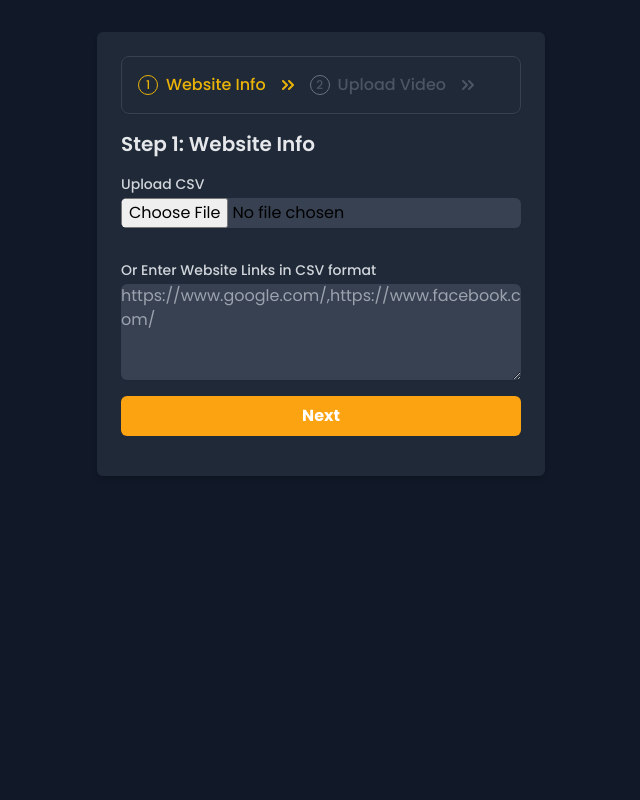
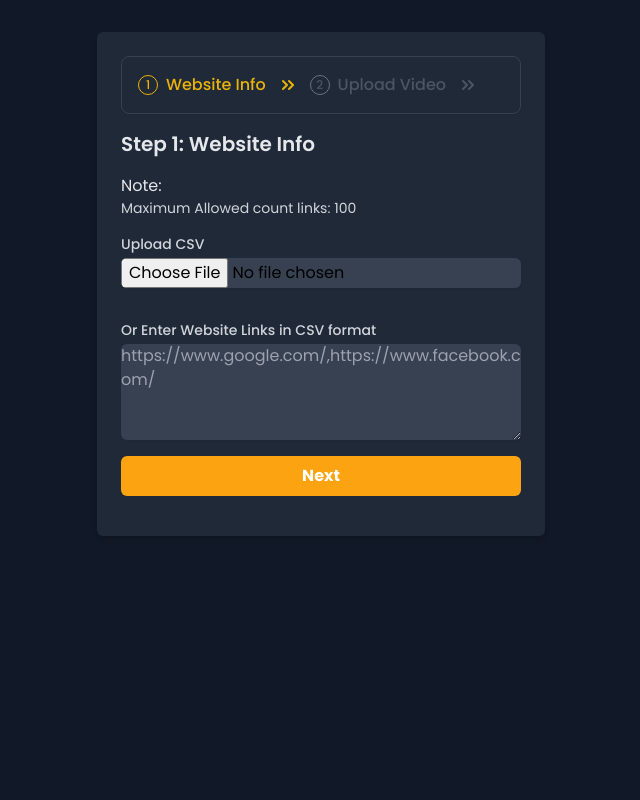
Before and after one commit to tayyab2914/SiteScroll-Video-Creator, a Django app: page /snip/makevideo/ in a window 1280 px wide. Shown: the part 64-864 px from the top of the page, without its empty margins (319-959 px from the left). Run offline with Django 5.2, Linux system fonts and the light colour scheme; the visitor is signed in with stand-in values (Sample User, id 1); some libraries are stand-ins or nearby versions.

Commit message:
Added constraint of projects, links, video size, duration, extensions. Fix mask_video width issue. Added error_description in project

```diff
--- a/templates/pages/dashboard.html
+++ b/templates/pages/dashboard.html
@@ -13,6 +13,8 @@
                     Create New Video Project
                 </a>
             </div>
+
+
             {% if messages %}
                 {% for message in messages %}
                     <p class="text-center {% if message.tags == 'error' %}text-red-500{% elif message.tags == 'success' %}text-green-500{% endif %} text-sm mb-2">
@@ -48,6 +50,7 @@
                 </div>
             {% else %}
                 <p class="pt-2 text-gray-200 text-center">Your created Projects will show here.</p>
+                <p class="pt-2 text-gray-200 text-sm text-center">Note: You can create upto 5 projects.</p>
             {% endif %}
 
 
--- a/templates/pages/makevideo.html
+++ b/templates/pages/makevideo.html
@@ -4,7 +4,7 @@
 {% block body %}
 {% include "../components/navbar.html"%}
 
-<div class="min-h-screen bg-gray-900 p-8">
+<div class="min-h-screen bg-gray-900 p-8" x-data="{ isOpen: false }">
     <div class="max-w-md mx-auto bg-gray-800 p-6 rounded-md shadow-md">
         <div class="mb-4">
             <!-- Step Indicator -->
@@ -42,15 +42,17 @@
                     {% endfor %}
                 {% endif %}
                 <h2 class="text-xl text-gray-200 font-semibold mb-4">Step 1: Website Info</h2>
-
-
+                <p class="text-gray-200">Note:</p>
+                {% for link_notice in links_notice %}
+                        <p class="text-gray-300 text-sm">{{link_notice}}</p>
+                {% endfor %}
                 <!-- File Upload or Textarea for Website Links -->
-                <div class="mb-4">
+                <div class="mb-4 pt-4">
                     <label class="block text-sm font-medium text-gray-300" for="fileOrLinks">Upload CSV</label>
                     <input type="file" id="CsvFileLinks" name="CsvFileLinks" class="mt-1 block w-full focus:ring border-gray-600 focus:border-blue-500 focus:ring-blue-800 bg-gray-700 rounded-md shadow-sm">
                     <!-- OR use a textarea for entering links -->
                     <h1 class="block text-sm pt-8 font-medium text-gray-300">Or Enter Website Links in CSV format</h1>
-                <textarea id="textLinks" name="textLinks" rows="4" placeholder="https://www.google.com/,https://www.facebook.com/" class="text-gray-300 mt-1 block w-full focus:ring border-gray-600 focus:border-blue-500 focus:ring-blue-800 bg-gray-700 rounded-md shadow-sm"></textarea>
+                    <textarea id="textLinks" name="textLinks" rows="4" placeholder="https://www.google.com/,https://www.facebook.com/" class="text-gray-300 mt-1 block w-full focus:ring border-gray-600 focus:border-blue-500 focus:ring-blue-800 bg-gray-700 rounded-md shadow-sm"></textarea>
                 </div>
 
                 <button type="button" onclick="toggleStep('step2')" class="w-full submit-btn py-2 rounded-md hover:bg-blue-600 focus:outline-none focus:ring focus:border-blue-300">
@@ -61,12 +63,15 @@
             <!-- Step 2: Upload Video -->
             <div id="step2" class="hidden">
                 <h2 class="text-xl text-gray-200 font-semibold mb-4">Step 2: Upload Video</h2>
+                <p class="text-gray-200">Note:</p>
+                {% for video_notice in videos_notice %}
+                        <p class="text-gray-300 text-sm">{{video_notice}}</p>
+                {% endfor %}
 
                 <!-- File Upload for Video -->
-                <div class="mb-4">
+                <div class="mb-4 pt-4">
                     <label class="block text-sm font-medium text-gray-300" for="videoFile">Upload Video</label>
                     <input type="file" id="videoFile" name="videoFile" class="mt-1 block w-full focus:ring border-gray-600 focus:border-blue-500 focus:ring-blue-800 bg-gray-700 rounded-md shadow-sm">
-                    <p class="text-gray-300 text-sm pt-2 ">Note: Maximum video duration: 10mins</p>
                 </div>
 
                 <div class="flex justify-between">
@@ -80,6 +85,8 @@
             </div>
         <form>
     </div>
+
+    <script src="https://cdn.jsdelivr.net/npm/alpinejs@2.8.2/dist/alpine.min.js" defer></script>
 
     <script>
         function toggleStep(stepId) {
@@ -131,7 +138,7 @@
                 var mask_radius = 300;
                 var mask_width = 300;
 
-                var url = '/snip/generate_videos_for_links/?user_video_id=' + encodeURIComponent(user_video_id_param) + '&video_width=' + encodeURIComponent(video_width) + '&video_height=' + encodeURIComponent(video_height) + '&mask_radius=' + encodeURIComponent(mask_radius) + '&mask_width=' + encodeURIComponent(mask_width);
+                var url = '/snip/generate_videos_for_links/?user_video_id=' + encodeURIComponent(user_video_id_param) + '&video_width=' + encodeURIComponent(video_width) + '&video_height=' + encodeURIComponent(video_height);
                 xhr.open('GET', url, true);
 
                 // Set up the event listener for when the request completes
--- a/webvideo/task.py
+++ b/webvideo/task.py
@@ -21,7 +21,6 @@ def take_screenshot(scroller_video_instance, url, width=1200, height=800):
 
     screenshot_filename = f"{uuid.uuid4()}.png"
     screenshot_path = os.path.join(settings.MEDIA_ROOT, 'screenshots', screenshot_filename)
-    print(screenshot_path)
     driver.save_screenshot(screenshot_path)
     scroller_video_instance.screenshot_path = screenshot_path
     scroller_video_instance.save()
@@ -72,7 +71,7 @@ def circular_mask(frame, center, radius):
     return result
 
 
-def create_mask_and_merge(scroll_video, mask_path, mask_radius, mask_width):
+def create_mask_and_merge(scroll_video, mask_path):
 
     output_filename = f"{uuid.uuid4()}.mp4"
     # Load your videos
@@ -81,10 +80,11 @@ def create_mask_and_merge(scroll_video, mask_path, mask_radius, mask_width):
 
     # Apply circular mask to each frame of video2
     center = (video2.size[0] // 2, video2.size[1] // 2)
-    radius = mask_radius
+    radius = int( min(video2.size[0], video2.size[1]) / 2)
     video2 = video2.fl(lambda gf, t: circular_mask(gf(t), center, radius))
 
 
+    mask_width = int( min(video2.size[0], video2.size[1]) / 2)
     # Resize video2 and make it circular
     video2 = video2.resize(width=mask_width)  # Adjust the width of the circular video
     video2 = video2.fx(vfx.mask_color, color=(0, 0, 0), thr=0)  # Make the mask black
--- a/webvideo/views.py
+++ b/webvideo/views.py
@@ -19,7 +19,11 @@ def download_video(request, video_id):
 
 
     video_filename = scroll_video_instance.output_video_path.name
-    download_filename="output_video.mp4"
+    parsed_url = urlparse(scroll_video_instance.web_url)
+    netloc_parts = parsed_url.netloc.split('.')
+    subdomain = netloc_parts[0] if netloc_parts[0] else ''
+    domain = '.'.join(netloc_parts[1:]) if len(netloc_parts) > 1 else ''
+    download_filename = subdomain + '.' + domain + '.mp4'
     video_path = os.path.join(settings.MEDIA_ROOT, 'output_videos', video_filename)
     if os.path.exists(video_path):
         with open(video_path, 'rb') as video_file:
@@ -39,7 +43,10 @@ def project(request, id):
     user_videos = user_videos.first()
     if not user_videos.user == request.user:
         return redirect('/snip/dashboard')
+    error_description = user_videos.error_description
     scroller_video = ScrollerVideo.objects.filter(mask_video=user_videos)
+    if not error_description is None:
+        context['error_description'] = error_description
     context['scroller_video'] = scroller_video
     return render(request, 'pages/project.html', context)
 
@@ -66,71 +73,162 @@ def dashboard(request):
 
 @login_required(login_url='/signin')
 def makevideo(request):
+    ALLOWED_VIDEO_EXTENSIONS = {'mp4'}
+    ALLOWED_VIDEO_SIZE = 100  # in mbs
+    ALLOWED_VIDEO_PROJECTS = 5
+    ALLOWED_VIDEO_DURATION = 600 # in seconds
+    ALLOWED_LINKS_COUNT = 100
+    links_notice = [f'Maximum Allowed count links: {ALLOWED_LINKS_COUNT}']
+    videos_notice = [f'Allowed video extensions: {ALLOWED_VIDEO_EXTENSIONS}', f'Maximum video duration allowed: {int(ALLOWED_VIDEO_DURATION/60)} minutes']
+    videos_notice += [f'Maximum video size allowed: {ALLOWED_VIDEO_SIZE} mbs']
+    context = {'links_notice':links_notice, 'videos_notice':videos_notice}
+
     if request.method=="POST":
-
-        allowed_projects = 5
-        user_video = UserVideoProject.objects.filter(user=request.user)
-        print(user_video.count())
-        if user_video.count() >= allowed_projects:
-            messages.error(request, f"You cannot create more than {allowed_projects} projects!")
-            return redirect('/snip/dashboard/')
-
         csv_file = request.FILES.get('CsvFileLinks')
         video_file = request.FILES.get('videoFile')
         text_links = request.POST.get('textLinks')
 
-        ALLOWED_VIDEO_EXTENSIONS = {'mp4'}
-        if video_file is None:
-            messages.error(request, "Please upload a video.")
-        else:
-            videofile_extension = video_file.name.split('.')[-1]
-            if not videofile_extension in ALLOWED_VIDEO_EXTENSIONS:
-                messages.error(request, f"Invalid video file format. {ALLOWED_VIDEO_EXTENSIONS} format supported!")
-                return render(request, 'pages/makevideo.html')
+        links = perform_validation_on_links(request, csv_file, text_links, ALLOWED_LINKS_COUNT, ALLOWED_VIDEO_PROJECTS)
+        if not links:
+            return render(request, 'pages/makevideo.html', context)
 
-        links = []
-        if csv_file is None:
-            links = text_links.split(',')
-            if not any(links):
-                messages.error(request, "Please upload a CSV or enter links.")
-        else:
-            if not csv_file.name.endswith('.csv'):
-                messages.error(request, "Invalid file format. Please upload a CSV file.")
-            else:
-                decoded_file = csv_file.read().decode('utf-8').splitlines()
-                csv_reader = csv.reader(decoded_file)
+        user_video_project = perform_validation_on_video(request, video_file, ALLOWED_VIDEO_EXTENSIONS, ALLOWED_VIDEO_SIZE, ALLOWED_VIDEO_DURATION)
+        if not user_video_project:
+            return render(request, 'pages/makevideo.html', context)
 
-                for row in csv_reader:
-                    links.extend(row)
-                if not links:
-                    messages.error(request, "Your CSV file is empty!")
+        for link in links:
+            scroller_video = ScrollerVideo(user=request.user, web_url=link, mask_video=user_video_project)
+            scroller_video.save()
+
+        user_video_id = user_video_project.id
+        return render(request, 'pages/makevideo.html', {'user_video_id':user_video_id})
+
+    return render(request, 'pages/makevideo.html', context)
 
 
-        # Validate each link
-        links_valid = True
-        if any(links):
-            for link in links:
-                if not is_valid_link(link):
-                    messages.error(request, f'Invalid link format: {link}')
-                    links_valid = False
 
-            if links_valid:
-                user_video = UserVideoProject(mask_video_path=video_file,user=request.user, project_state='Draft')
-                user_video.save()
-                mask_video_path = output_path = os.path.join(settings.MEDIA_ROOT, 'mask_videos', user_video.mask_video_path.path)
-                video_clip = VideoFileClip(mask_video_path)
-                video_clip_duration = video_clip.duration
 
-                if video_clip_duration > 601:
-                    return render(request, 'pages/makevideo.html')
-                for link in links:
-                    scroller_video = ScrollerVideo(user=request.user, web_url=link, mask_video=user_video)
-                    scroller_video.save()
+# < --- Validation for Links -->
 
-                user_video_id = user_video.id
-                return render(request, 'pages/makevideo.html', {'user_video_id':user_video_id})
+def perform_validation_on_links(request, csv_file, text_links, allowed_links_count, allowed_video_projects):
 
-    return render(request, 'pages/makevideo.html')
+    if not validate_project_counts(request.user, allowed_video_projects):
+        messages.error(request, f"You cannot create more than {allowed_video_projects} projects!")
+        return False
+
+    if csv_file and not csv_file.name.endswith('.csv'):
+        messages.error(request, "Invalid file format. Please upload a CSV file.")
+        return False
+
+    links = is_exist_or_get_links(csv_file, text_links)
+    if not links:
+        messages.error(request, "Please upload a CSV or enter links.")
+        return False
+
+    if len(links) > allowed_links_count:
+        messages.error(request, f"Maximum of {allowed_links_count} links allowed")
+        return False
+
+    if not validate_links(links):
+        messages.error(request, "Invalid link detected!")
+        return False
+
+    return links
+
+
+def is_exist_or_get_links(csv_file, text_links):
+    links = []
+    if csv_file is None:
+        links = text_links.split(',')
+        if not any(links):
+            return False
+    else:
+        decoded_file = csv_file.read().decode('utf-8').splitlines()
+        csv_reader = csv.reader(decoded_file)
+
+        for row in csv_reader:
+            links.extend(row)
+        if not links:
+            return False
+    return links
+
+
+def validate_links(links):
+    for link in links:
+        if not is_valid_link(link):
+            return False
+    return True
+
+def is_valid_link(link):
+    try:
+        parsed_url = urlparse(link)
+        return all([parsed_url.scheme, parsed_url.netloc])
+    except ValueError:
+        return False
+
+
+
+
+# < --- Validation for Videos -->
+
+def perform_validation_on_video(request, video_file , allowed_video_extensions, allowed_video_size, allowed_video_duration):
+
+    if not video_file:
+        messages.error(request, "No video file uploaded!")
+        return False
+
+    if not validate_video_extension(video_file, allowed_video_extensions):
+        messages.error(request, f"Invalid video file format. {allowed_video_extensions} format supported!")
+        return False
+
+    if not validate_video_size(video_file, allowed_video_size):
+        messages.error(request, f"Max file size allowed is {allowed_video_size} mbs")
+        return False
+
+    user_video_project =  validate_video_duration(request.user, video_file, allowed_video_duration)
+    if not user_video_project:
+        messages.error(request, f"Maximum video duration is: {allowed_video_duration}")
+
+    return user_video_project
+
+
+def validate_project_counts(current_user, allowed_project_count):
+    user_video_project = UserVideoProject.objects.filter(user=current_user)
+    if user_video_project.count() >= allowed_project_count:
+        return False
+    else:
+        return True
+
+def validate_video_size(video_file, allowed_video_size):
+    video_size = video_file.size
+    video_size = video_size / 1048576       # This will get size in mbs
+    if video_size > allowed_video_size:
+        return False
+    else:
+        return True
+
+
+def validate_video_extension(video_file, allowed_video_extensions):
+    videofile_extension = video_file.name.split('.')[-1]
+    if not videofile_extension in allowed_video_extensions:
+        return False
+    else:
+        return True
+
+
+def validate_video_duration(current_user, video_file,  allowed_video_duration):
+    user_video_project = UserVideoProject(mask_video_path=video_file,user=current_user, project_state='Draft')
+    user_video_project.save()
+    mask_video_path = os.path.join(settings.MEDIA_ROOT, 'mask_videos', user_video_project.mask_video_path.path)
+    video_clip = VideoFileClip(mask_video_path)
+    video_clip_duration = video_clip.duration
+    if video_clip_duration > allowed_video_duration:
+        user_video_project.delete()
+        return False
+    else:
+        return user_video_project
+
+
 
 
 
@@ -139,15 +237,11 @@ def generate_videos_for_links(request):
     user_video_id = request.GET.get('user_video_id')
     video_width = request.GET.get('video_width')
     video_height = request.GET.get('video_height')
-    mask_radius = request.GET.get('mask_radius')
-    mask_width = request.GET.get('mask_width')
 
     # Convert parameters to appropriate types if needed (e.g., int)
     user_video_id = int(user_video_id) if user_video_id else None
     video_width = int(video_width) if video_width else None
     video_height = int(video_height) if video_height else None
-    mask_radius = int(mask_radius) if mask_radius else None
-    mask_width = int(mask_width) if mask_width else None
 
     user_video = UserVideoProject.objects.filter(id=user_video_id)
     if not user_video.exists():
@@ -166,7 +260,7 @@ def generate_videos_for_links(request):
         for scroll_video_instance in scroll_videos:
             screenshot_path = take_screenshot(scroller_video_instance=scroll_video_instance, url=scroll_video_instance.web_url, width=video_width, height=video_height)
             scrolling_video = scroll_screenshot(screenshot_path=screenshot_path, mask_path=scroll_video_instance.mask_video.mask_video_path.path, scrolling_width=video_width, scrolling_height=video_height)
-            output_path = create_mask_and_merge(scroll_video=scrolling_video, mask_path=scroll_video_instance.mask_video.mask_video_path.path, mask_radius=mask_radius, mask_width=mask_width)
+            output_path = create_mask_and_merge(scroll_video=scrolling_video, mask_path=scroll_video_instance.mask_video.mask_video_path.path)
 
             scroll_video_instance.output_video_path = output_path
             scroll_video_instance.is_ready = True
@@ -176,14 +270,7 @@ def generate_videos_for_links(request):
         user_video.save()
     except Exception as e:
         print(e)
+        user_video.error_description = e
         user_video.project_state = 'Error'
-        messages.error(request, f'Error: {e}')
+        user_video.save()
     return HttpResponse("Video Project Completed!")
-
-
-def is_valid_link(link):
-    try:
-        parsed_url = urlparse(link)
-        return all([parsed_url.scheme, parsed_url.netloc])
-    except ValueError:
-        return False
```
Also changed, not shown: templates/pages/project.html (+7 -2 lines), webvideo/models.py (+18 -1 lines), webvideo/migrations/0009_alter_scrollervideo_mask_video.py (added), webvideo/migrations/0010_uservideoproject_error_description.py (added).
